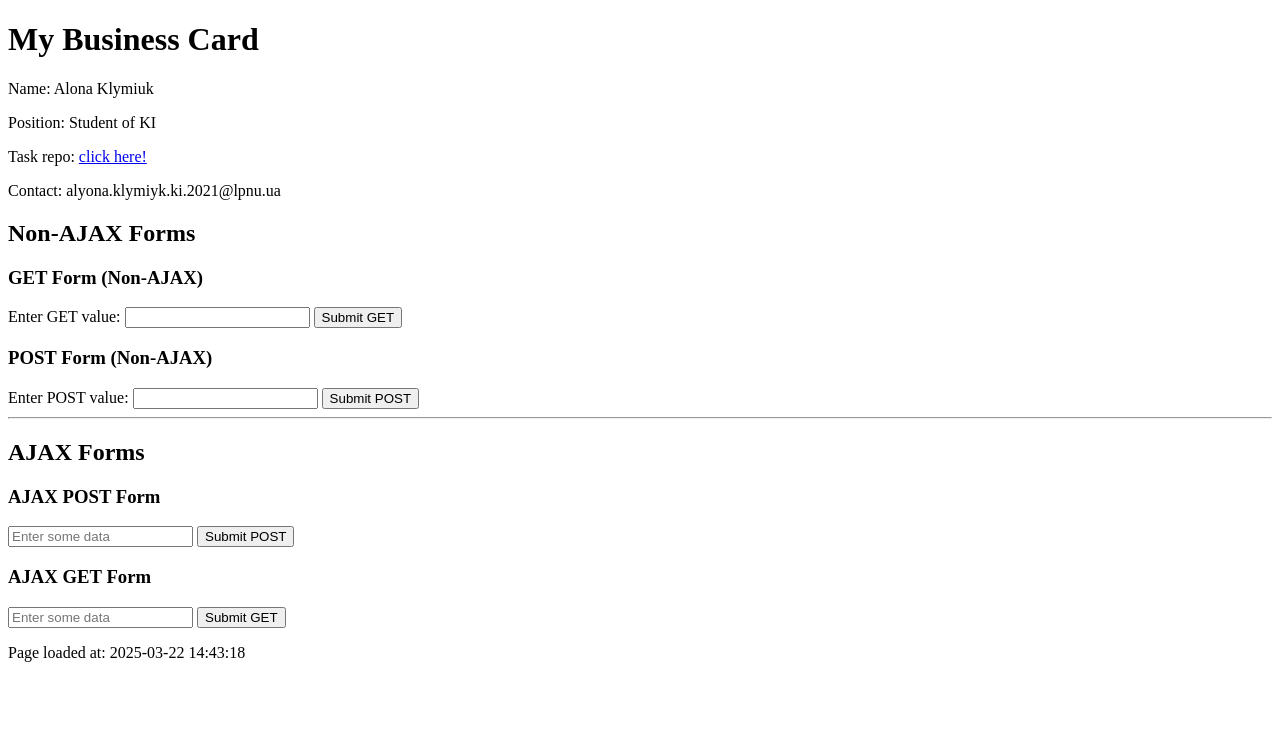
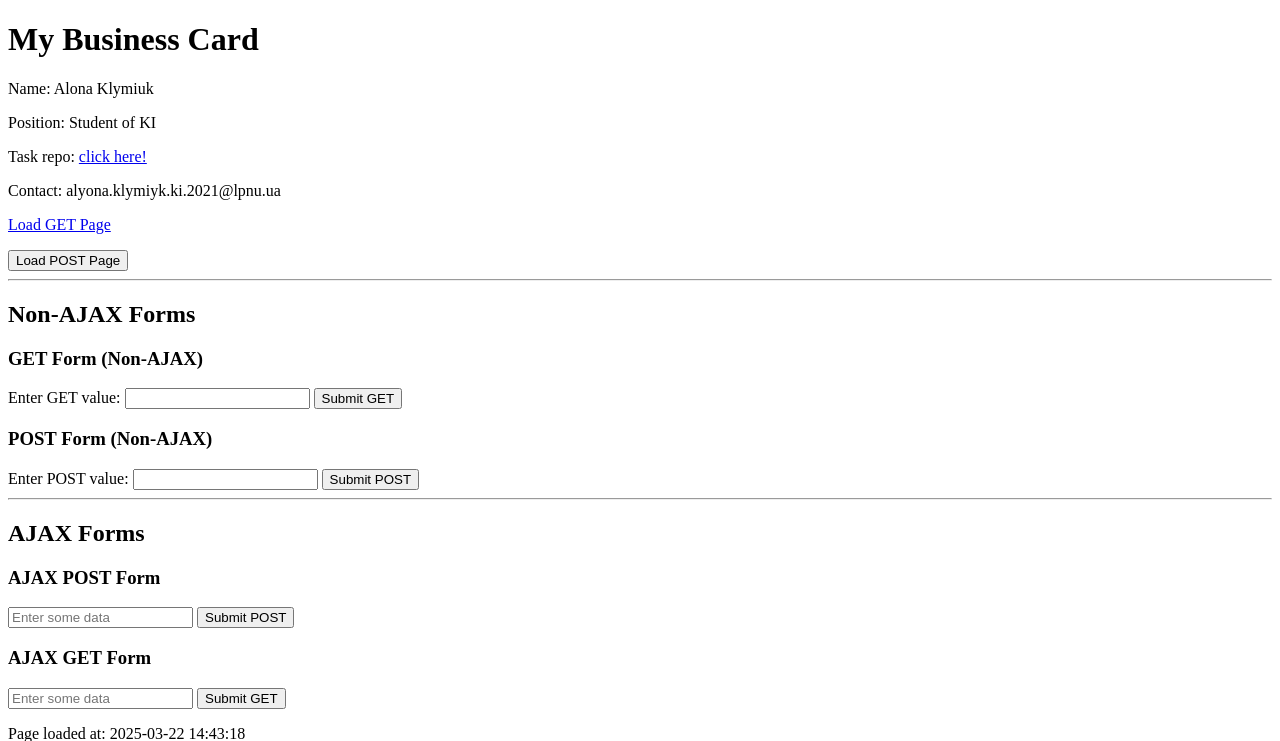
Before and after one commit to Ricrona/web2125Ki408Klymiuk09, a PHP site: page /web2125Ki408Klymiuk09/ in a window 1280 px wide. Shown: the top 741 px of the page. Run offline with PHP 8.4, Linux system fonts and the light colour scheme.

Commit message:
add missed pages

```diff
--- a/index.php
+++ b/index.php
@@ -10,6 +10,15 @@
   <p>Position: Student of KI</p>
   <p>Task repo: <a href="https://github.com/Ricrona/web2125Ki408Klymiuk09/tree/main" target="__blank">click here!</a></p>
   <p>Contact: alyona.klymiyk.ki.2021@lpnu.ua</p>
+
+  <p><a href="get_page.php">Load GET Page</a></p>
+
+  <form action="post_page.php" method="POST">
+    <input type="hidden" name="info" value="Some POST data">
+    <button type="submit">Load POST Page</button>
+  </form>
+
+  <hr>
 
   <?php
   if (isset($_GET['non_ajax_get'])) {
```
